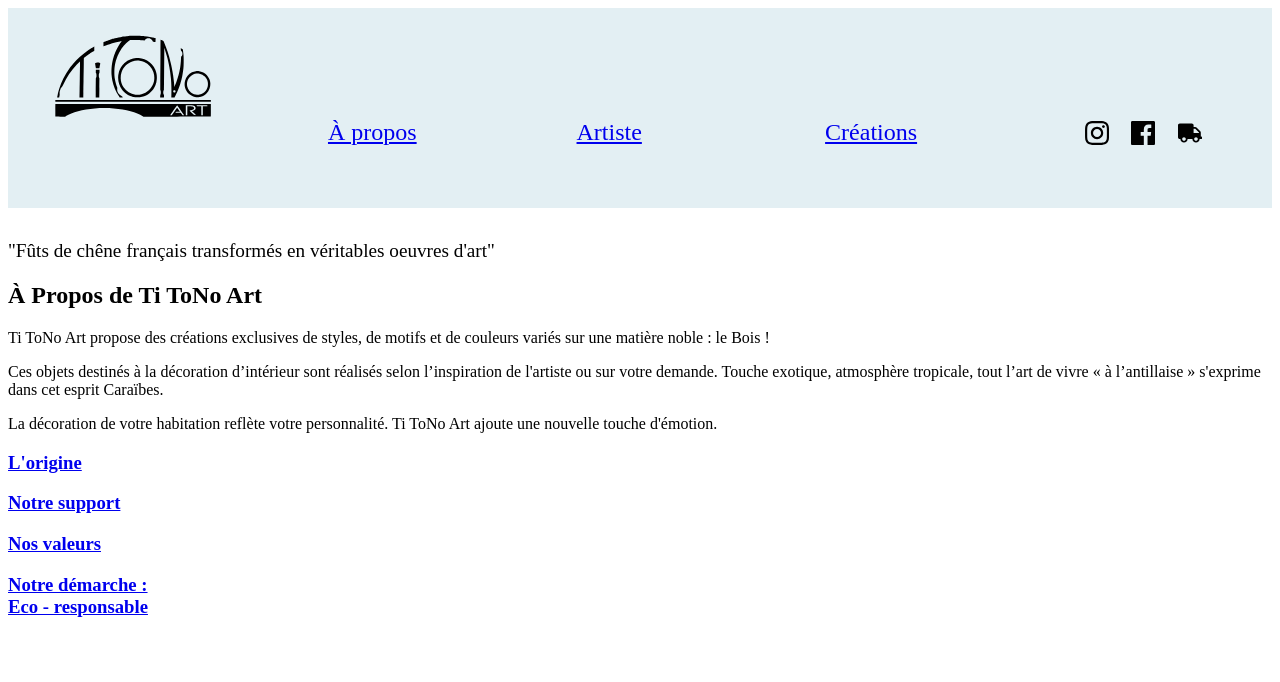
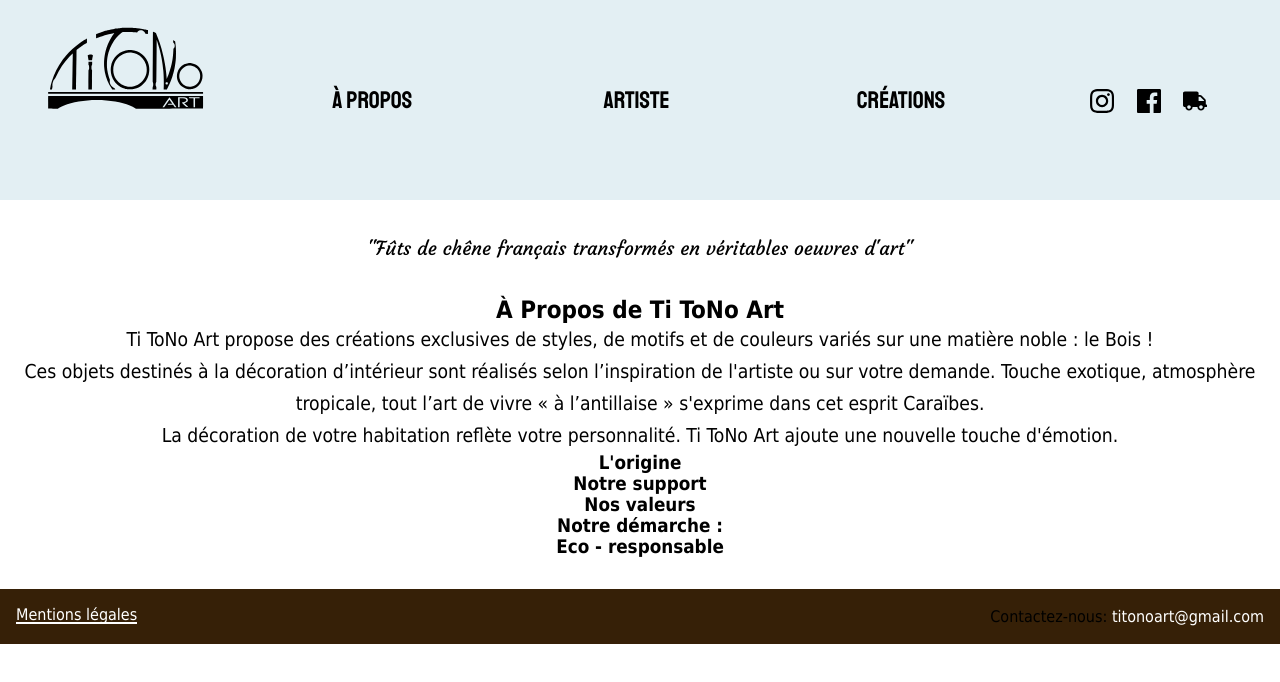
Before and after one commit to Gontran-de-Kermadec/titonoart, a Next.js app: page /about in a window 1280 px wide. Shown: the top 682 px of the page. Built offline with nearby package versions, Linux system fonts and the light colour scheme.

Commit message:
footer created and homepage updated for mobile

```diff
--- a/src/components/Footer.js
+++ b/src/components/Footer.js
@@ -1,16 +1,27 @@
-import "../style/Footer.css";
-import { Link } from "react-router-dom";
+// import "../style/Footer.css";
+import footerStyle from "../style/Footer.module.css";
+// import { Link } from "react-router-dom";
+import Link from "next/link";
+
 const Footer = () => {
 	return (
-		<div className="footer">
-			<div className="footer__flex">
-				<div className="footer__legals">
-					<Link to="/mentions-legales" className="mentions">
-						Mentions légales
-						<span className="footer__underline"></span>
+		// <div className="footer">
+		<div className={footerStyle.footer}>
+			<div className={footerStyle.footer__flex}>
+				{/* <div className="footer__flex"> */}
+				<div className={footerStyle.footer__legals}>
+					{/* <div className="footer__legals"> */}
+					<Link href="/mentions-legales" passHref>
+						{/* <Link href="/mentions-legales" className="mentions" passHref> */}
+						<a href="replace" className={footerStyle.mentions}>
+							Mentions légales
+							<span className={footerStyle.footer__underline}></span>
+							{/* <span className="footer__underline"></span> */}
+						</a>
 					</Link>
 				</div>
-				<div className="footer__socials">
+				<div className={footerStyle.footer__socials}>
+					{/* <div className="footer__socials"> */}
 					<p>
 						Contactez-nous:{" "}
 						<a href="mailto:titonoart@gmail.com">titonoart@gmail.com</a>
--- a/src/components/Header.js
+++ b/src/components/Header.js
@@ -10,12 +10,17 @@ import Link from "next/link";
 function Header() {
 	const toggleMenu = () => {
 		document
-			.querySelector(".header__small-screen-menu")
-			.classList.toggle("visible");
+			// .querySelector(".header__small-screen-menu")
+			.querySelector(`.${headerStyle.header__smallScreen__menu}`)
+			.classList.toggle(`${headerStyle.visible}`);
+		// .classList.toggle("visible");
+		// console.log(
+		// 	document.querySelector(`.${headerStyle.header__smallScreen__menu}`)
+		// );
 	};
 	return (
 		<div>
-			<header role="banner">
+			<header role="banner" className={headerStyle.header}>
 				{/* <div className="header__large-screen"> */}
 				<div className={headerStyle.header__largeScreen}>
 					{/* <Link to="/" className={headerStyle.header__logo}>
@@ -28,7 +33,7 @@ function Header() {
 						</a>
 					</Link>
 					{/* </div> */}
-					<nav role="navigation">
+					<nav role="navigation" className={headerStyle.nav}>
 						<ul>
 							<Link href="/about" passHref>
 								<a href="replace">
@@ -58,9 +63,12 @@ function Header() {
 				{/* section consacrée au petits ecrans */}
 				{/* <div className="header__small-screen"> */}
 				<div className={headerStyle.header__smallScreen}>
-					<div to="/" className="header__logo">
+					<Link href="/" className="header__logo" passHref>
+						{/* <Link href="/" className="header__logo"> */}
+						<a href="replace" className={headerStyle.header__logo}>
 							<svg
-							className="mobile__svg"
+								className={headerStyle.mobile__svg}
+								// className="mobile__svg"
 								version="1.0"
 								xmlns="http://www.w3.org/2000/svg"
 								width="120"
@@ -198,20 +206,25 @@ l0 26 673 0 c459 0 685 -4 712 -11z m-3585 -671 c260 -370 474 -678 477 -685
 									/>
 								</g>
 							</svg>
-					</div>
+						</a>
+					</Link>
 					<div
 						className={headerStyle.mobile__lines}
 						onClick={() => toggleMenu()}
 					>
 						{/* <div className="mobile__lines" onClick={() => toggleMenu()}> */}
+						<div className={headerStyle.line}></div>
+						<div className={headerStyle.line}></div>
+						<div className={headerStyle.line}></div>
+						{/* <div className="line"></div>
 						<div className="line"></div>
-						<div className="line"></div>
-						<div className="line"></div>
+						<div className="line"></div> */}
 					</div>
 					<div className={headerStyle.header__smallScreen__menu}>
 						{/* <div className="header__small-screen-menu"> */}
 						<div
-							className="header__small-screen-menu--close"
+							className={headerStyle.header__smallScreen__menuClose}
+							// className="header__small-screen-menu--close"
 							onClick={() => toggleMenu()}
 						>
 							<svg
@@ -229,7 +242,8 @@ l0 26 673 0 c459 0 685 -4 712 -11z m-3585 -671 c260 -370 474 -678 477 -685
 								></path>
 							</svg>
 						</div>
-						<nav className="header__small-screen-menu--nav">
+						<nav className={headerStyle.header__smallScreen__menuNav}>
+							{/* <nav className="header__small-screen-menu--nav"> */}
 							<ul>
 								<p to="/about">
 									<li onClick={() => toggleMenu()}>À propos</li>
--- a/src/components/Home.js
+++ b/src/components/Home.js
@@ -18,6 +18,7 @@ function Home() {
 		<div className="homepage">
 			<Carousel imgs={imgArray} mode="auto" />
 			<p id="homepage__sentence">
+				{/* <p id="homepage__sentence"> */}
 				Décorez votre intérieur en faisant l’acquisition d’une œuvre artistique
 				originale.
 			</p>
--- a/src/components/layout.js
+++ b/src/components/layout.js
@@ -1,10 +1,12 @@
 import Header from "./Header";
+import Footer from "./Footer";
 
 export default function Layout({ children }) {
 	return (
 		<>
 			<Header />
 			<main>{children}</main>
+			<Footer />
 		</>
 	);
 }
--- a/src/index.css
+++ b/src/index.css
@@ -22,3 +22,7 @@ code {
 	font-family: source-code-pro, Menlo, Monaco, Consolas, "Courier New",
 		monospace;
 }
+p {
+	font-size: 1.2rem;
+	line-height: 2rem;
+}
--- a/src/pages/_app.js
+++ b/src/pages/_app.js
@@ -1,5 +1,6 @@
 // import App from 'next/app'
 import Layout from "../components/layout";
+import "../index.css";
 
 function MyApp({ Component, pageProps }) {
 	// return <Component {...pageProps} />;
--- /dev/null
+++ b/src/style/Footer.module.css
@@ -0,0 +1,63 @@
+.footer {
+	margin-top: 2rem;
+	padding: 1rem;
+	background: #362007;
+	font-size: initial;
+}
+.footer__socials p {
+	font-size: initial;
+	line-height: initial;
+}
+.footer a {
+	color: #fff;
+}
+.footer__flex {
+	display: flex;
+	justify-content: space-between;
+}
+.footer__socials,
+.footer__legals {
+	align-self: center;
+}
+
+@media (min-width: 1024px) {
+	.footer {
+		/* margin: initial; */
+		padding: 1rem;
+		background: #362007;
+	}
+	.footer .mentions {
+		position: relative;
+		overflow: hidden;
+		display: inline-block;
+		/* color: #fff; */
+	}
+	.footer .footer__underline {
+		position: absolute;
+		left: -100%;
+		bottom: -4px;
+		border: solid;
+		width: 100%;
+		animation: underline_out 0.5s ease forwards;
+	}
+	.footer .mentions:hover .footer__underline {
+		animation: underline_in 0.5s ease forwards;
+	}
+}
+
+@keyframes underline_in {
+	0% {
+		left: -100%;
+	}
+	100% {
+		left: 0;
+	}
+}
+@keyframes underline_out {
+	0% {
+		left: 0;
+	}
+	100% {
+		left: 100%;
+	}
+}
--- a/src/style/Header.module.css
+++ b/src/style/Header.module.css
@@ -1,10 +1,13 @@
 /*style all screens*/
-/* header {
+.header {
 	margin-bottom: 2rem;
-} */
-/* header nav {
+}
+.nav {
 	font-family: "Staatliches", cursive;
-} */
+}
+.header__slogan {
+	font-family: "Courgette", cursive;
+}
 .header__largeScreen,
 .header__largeScreen ul,
 .header__smallScreen {
@@ -30,7 +33,7 @@
 	height: 90%;
 	/* margin-top: -1.6rem; */
 }
-.header__largeScreen nav {
+.header__largeScreen .nav {
 	width: 80%;
 }
 .header__largeScreen ul {
@@ -81,7 +84,7 @@
 		align-items: center;
 		height: 100%;
 	} */
-	.header__largeScreen .visible nav {
+	.header__largeScreen .visible .nav {
 		display: block;
 	}
 	.header__smallScreen {
@@ -114,23 +117,28 @@
 		-o-transition: 0.5s linear;
 		transition: 0.5s linear;
 	}
-	.header__smallScreen-menu.visible {
+	.header__smallScreen-menu.visible,
+	.header__smallScreen__menu.visible {
 		left: 0;
 		-webkit-transition: 0.5s linear;
 		-o-transition: 0.5s linear;
 		transition: 0.5s linear;
 	}
-	.header__smallScreen-menu--nav {
+	.header__smallScreen-menu--nav,
+	.header__smallScreen__menuNav {
 		text-align: left;
 	}
-	.header__smallScreen-menu--close {
+	.header__smallScreen-menu--close,
+	.header__smallScreen__menuClose {
 		text-align: right;
 		margin: 0.5rem;
 	}
-	.header__smallScreen-menu--close svg {
+	.header__smallScreen-menu--close svg,
+	.header__smallScreen__menuClose svg {
 		width: 1rem;
 	}
-	.header__smallScreen-menu--nav li {
+	.header__smallScreen-menu--nav li,
+	.header__smallScreen__menuNav li {
 		font-size: 2rem;
 		border-bottom: solid 1px;
 		text-align: center;
@@ -152,7 +160,7 @@
 		max-width: 12rem;
 		height: auto;
 	}
-	.header__largeScreen nav {
+	.header__largeScreen .nav {
 		width: 100%;
 	}
 	.header__slogan {
```
Lines whose indentation alone changed are shown as unchanged.
